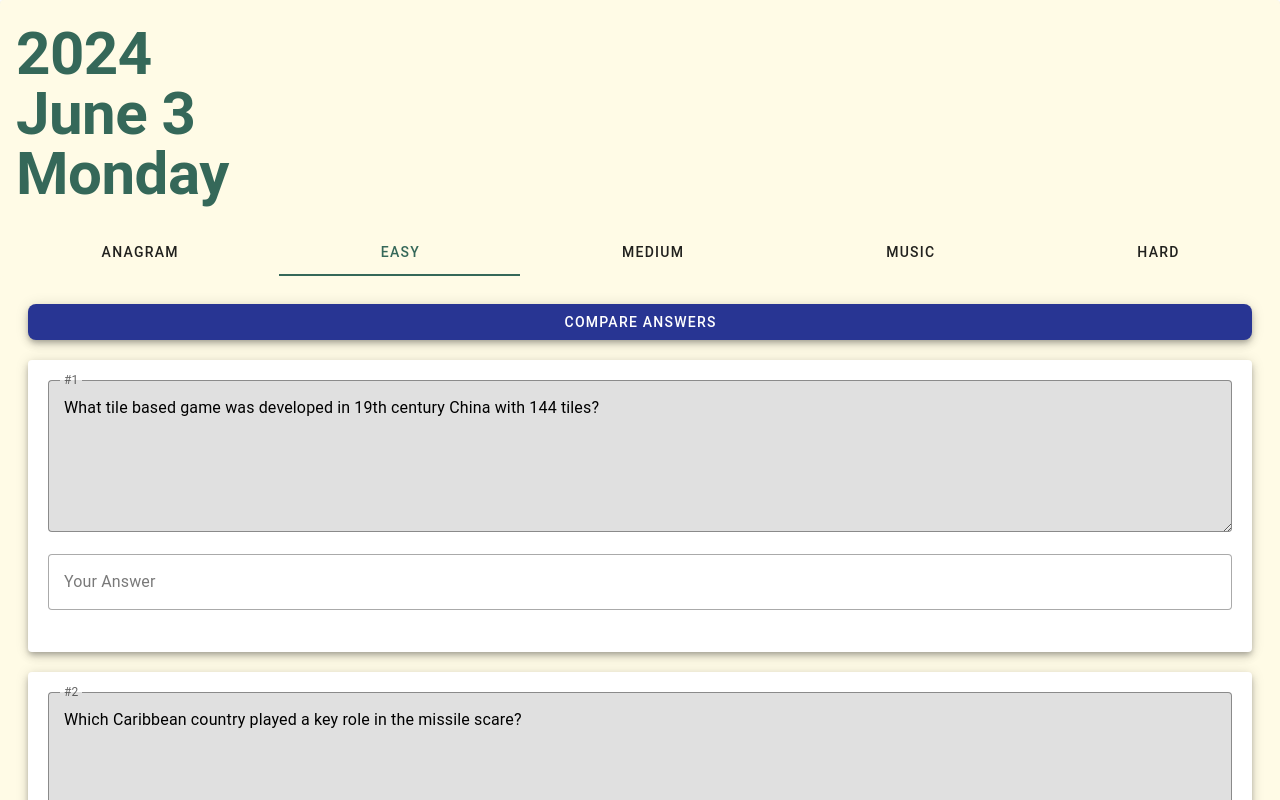
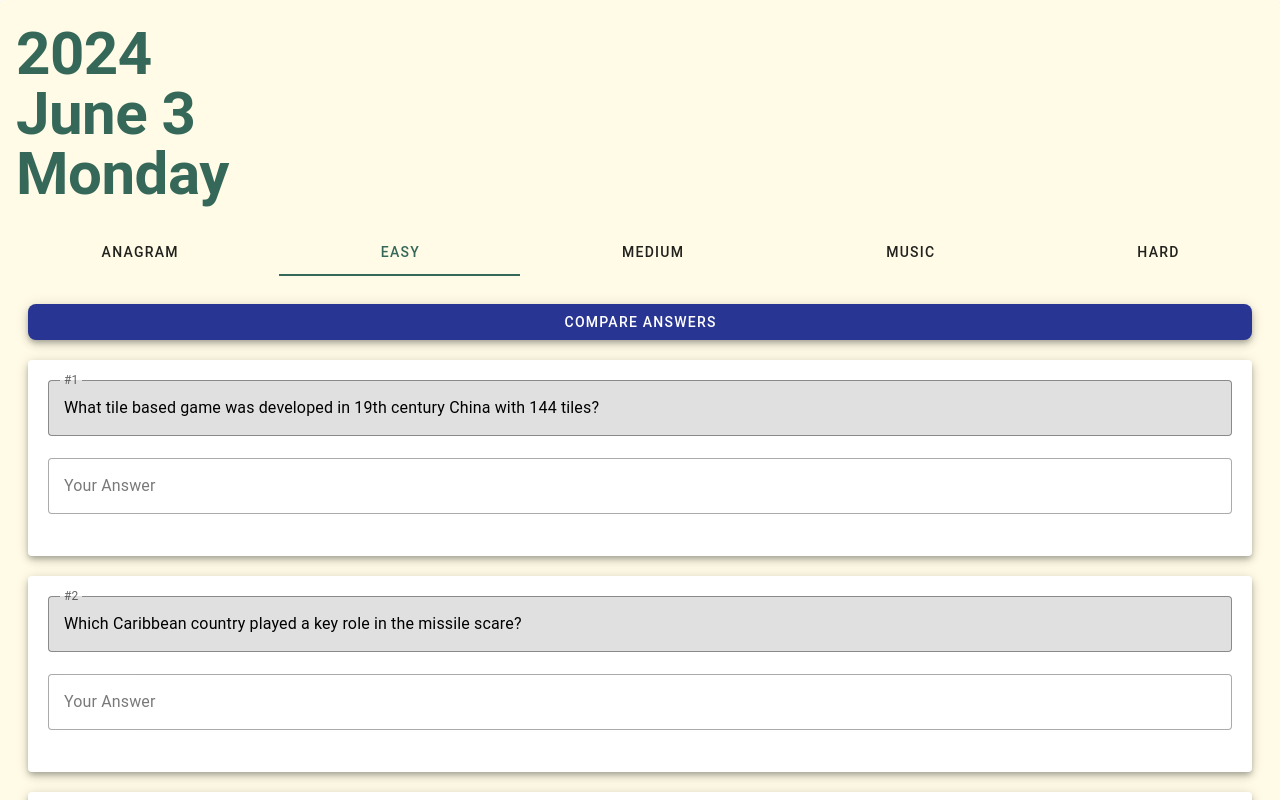
Before and after one commit to pro-dwadler/QuizAPI, a Vue app: page / in a window 1280 px wide. Shown: the top 800 px of the page. Built offline with nearby package versions, Linux system fonts and the light colour scheme.

Commit message:
auto grow ta size

```diff
--- a/src/components/MusicRound.vue
+++ b/src/components/MusicRound.vue
@@ -29,8 +29,8 @@ function test(url) {
                 variant="outlined" />
             <v-text-field v-if="showAnswer" label="Your Answer (Artist, Title)" v-model="item.yourAnswer"
                 variant="outlined" readonly />
-            <v-text-field v-if="showAnswer" label="Correct Answer (Artist, Title)" variant="outlined" readonly
-                :model-value="item.artist + ', ' + item.title" />
+            <v-textarea v-if="showAnswer" label="Correct Answer" variant="outlined" readonly
+                :model-value="'Artist:\n'+item.artist + '\n\n' + 'Title:\n'+item.title" rows="2" auto-grow/>
         </v-sheet>
 
 
--- a/src/components/Round.vue
+++ b/src/components/Round.vue
@@ -17,7 +17,7 @@ const props = defineProps(['quiz'])
         </v-btn>
 
         <v-sheet v-for="item in quiz.queries" :key="item" elevation="5" rounded class="mb-5 pa-5">
-            <v-textarea bg-color="grey-lighten-2" :label="'#' + item.index" variant="outlined" v-model="item.query" readonly />
+            <v-textarea bg-color="grey-lighten-2" :label="'#' + item.index" variant="outlined" v-model="item.query" readonly rows="1" auto-grow/>
             <v-text-field v-if="!showAnswer" label="Your Answer" v-model="item.yourAnswer" variant="outlined" />
             <v-text-field v-if="showAnswer" label="Your Answer" v-model="item.yourAnswer" variant="outlined" readonly />
             <v-text-field v-if="showAnswer" label="Correct Answer" v-model="item.reply" variant="outlined" readonly />
```
